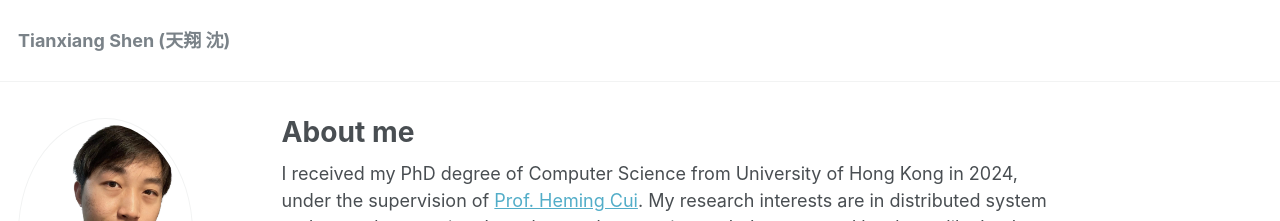
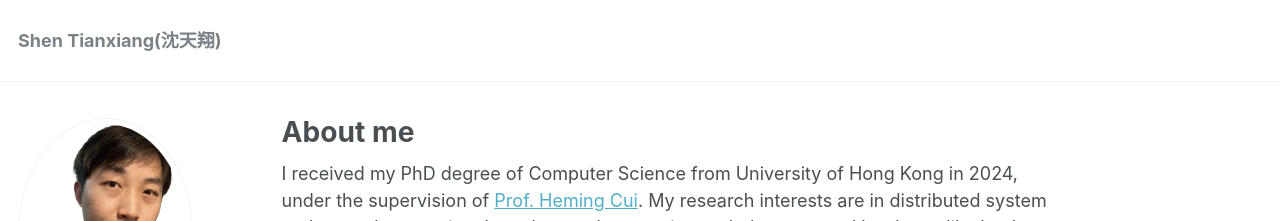
Before and after one commit to tianxiang999/tianxiang999.github.io, a Jekyll site: the page built from _pages/about.md, in a window 1280 px wide and 900 px high. Shown: the top 221 px of the window. Built offline with Jekyll 4.4.1, drawn with Linux system fonts in a browser that asks for light colours; comment, search, counter and statistics services are not loaded.

```diff
--- a/_config.yml
+++ b/_config.yml
@@ -7,7 +7,7 @@
 
 # Site Settings
 locale                   : "en-US"
-title                    : "Tianxiang Shen (天翔 沈)"
+title                    : "Shen Tianxiang(沈天翔)"
 title_separator          : "-"
 name                     : &name "Tianxiang Shen"
 description              : &description "Tianxiang's personal website"
```
